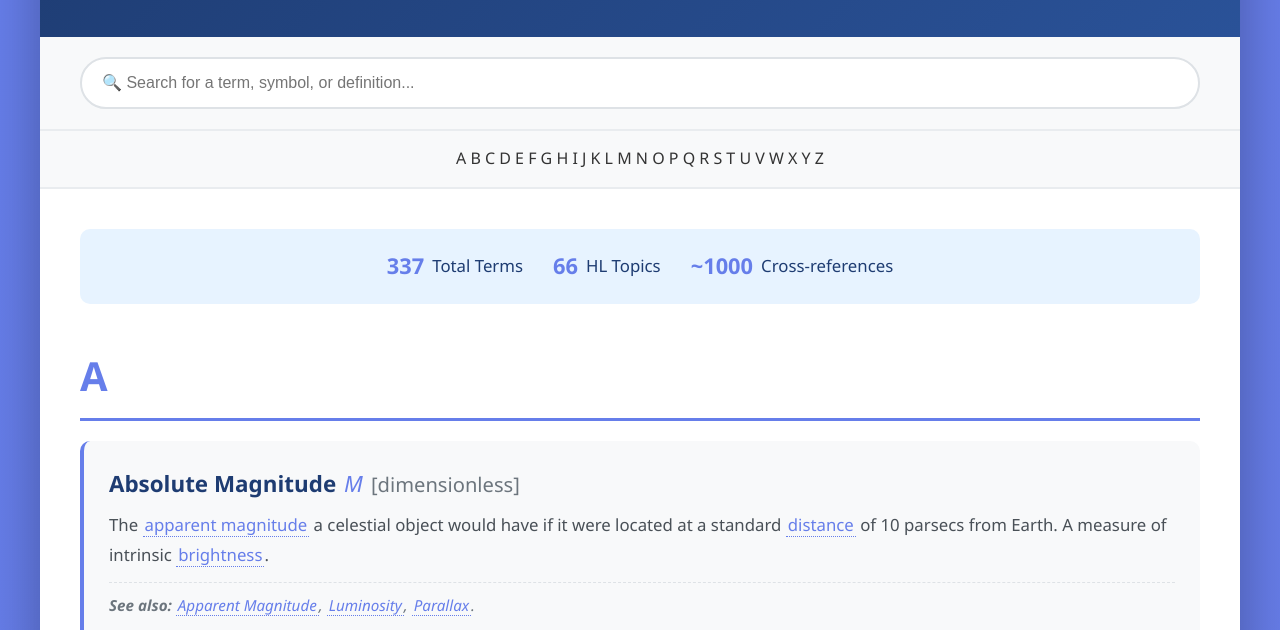
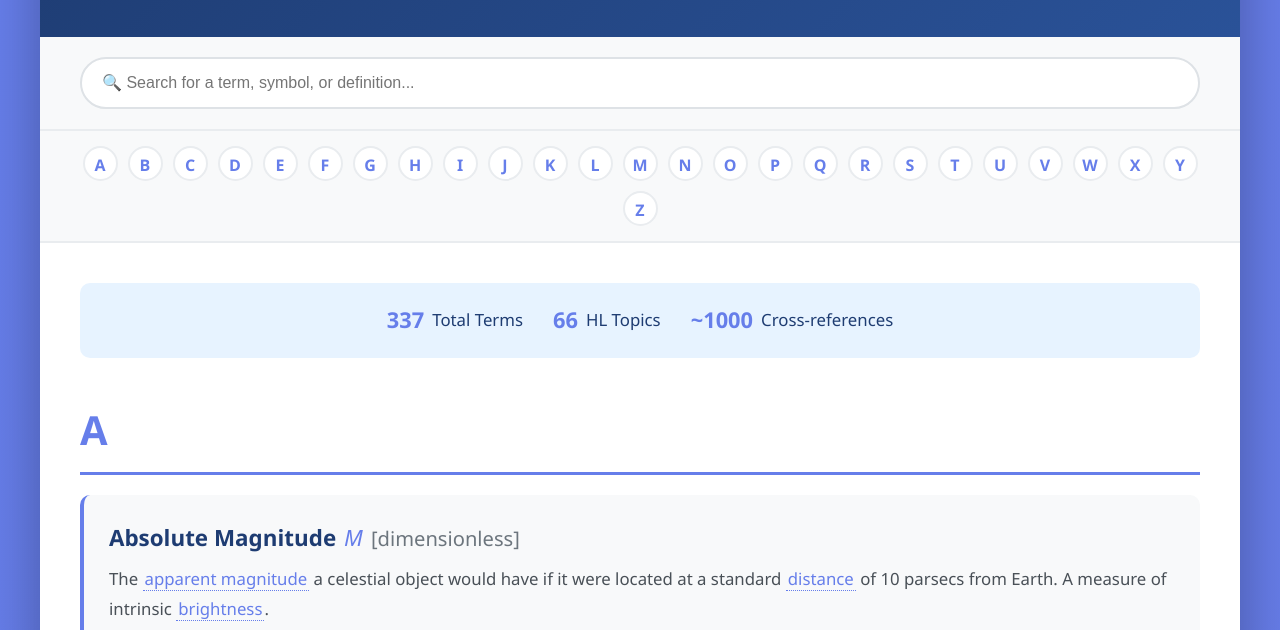
Before and after one commit to leelemacjames/physicsDictionarySLHL, a website: page index.html in a window 1280 px wide. Shown: the part 165-795 px from the top of the page. Drawn offline with Linux system fonts and the light colour scheme.

Commit message:
Update index.html

```diff
--- a/index.html
+++ b/index.html
@@ -318,32 +318,32 @@
 <input id="searchInput" placeholder="🔍 Search for a term, symbol, or definition..." type="text"/>
 </div>
 <div class="alphabet-nav">
-A
-B
-C
-D
-E
-F
-G
-H
-I
-J
-K
-L
-M
-N
-O
-P
-Q
-R
-S
-T
-U
-V
-W
-X
-Y
-Z
+<a href="#letter-A">A</a>
+<a href="#letter-B">B</a>
+<a href="#letter-C">C</a>
+<a href="#letter-D">D</a>
+<a href="#letter-E">E</a>
+<a href="#letter-F">F</a>
+<a href="#letter-G">G</a>
+<a href="#letter-H">H</a>
+<a href="#letter-I">I</a>
+<a href="#letter-J">J</a>
+<a href="#letter-K">K</a>
+<a href="#letter-L">L</a>
+<a href="#letter-M">M</a>
+<a href="#letter-N">N</a>
+<a href="#letter-O">O</a>
+<a href="#letter-P">P</a>
+<a href="#letter-Q">Q</a>
+<a href="#letter-R">R</a>
+<a href="#letter-S">S</a>
+<a href="#letter-T">T</a>
+<a href="#letter-U">U</a>
+<a href="#letter-V">V</a>
+<a href="#letter-W">W</a>
+<a href="#letter-X">X</a>
+<a href="#letter-Y">Y</a>
+<a href="#letter-Z">Z</a>
 </div>
 <div class="content">
 <div class="stats">
```
